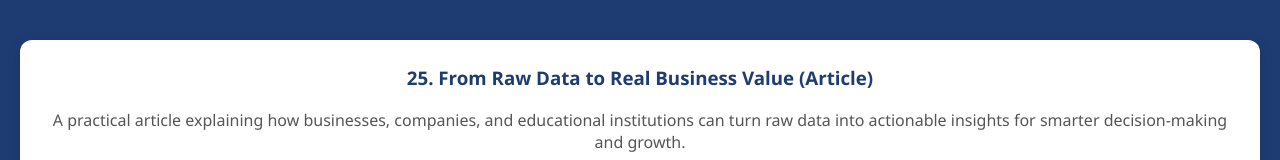
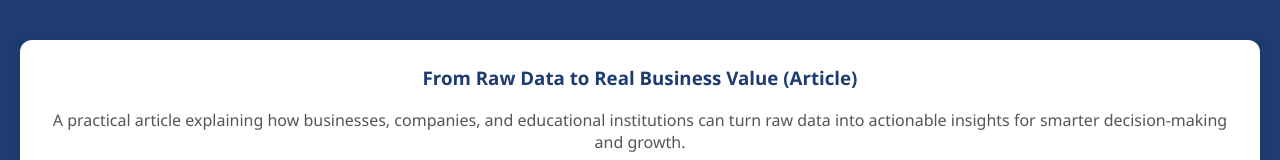
Before and after one commit to Ismailjalam/ismail-brightlearn-portfolio, a plain HTML site: page portfolio/others/index.html in a window 1280 px wide. Shown: the top 160 px of the page. Drawn offline with Linux system fonts and the light colour scheme.

Commit message:
Update index.html

```diff
--- a/portfolio/others/index.html
+++ b/portfolio/others/index.html
@@ -83,9 +83,10 @@
 <body>
 
   <header>
+
     <!-- Data Insight Article – LinkedIn -->
 <div class="exercise-card">
-  <h3>25. From Raw Data to Real Business Value (Article)</h3>
+  <h3>From Raw Data to Real Business Value (Article)</h3>
   <p>
     A practical article explaining how businesses, companies, and educational institutions can turn raw data into actionable insights for smarter decision-making and growth.
   </p>
```
